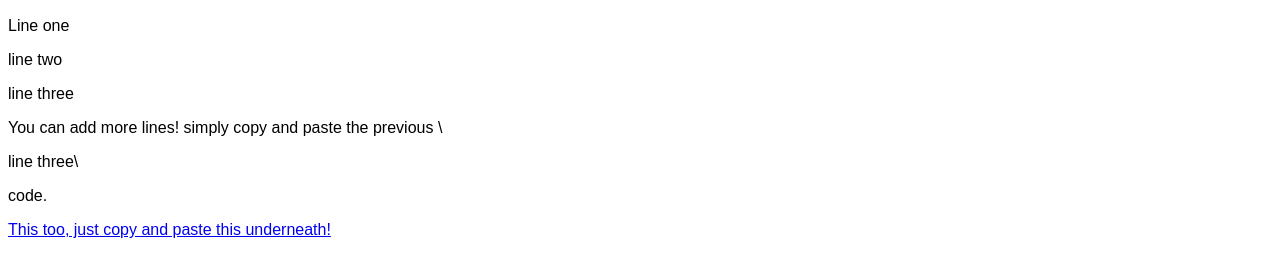
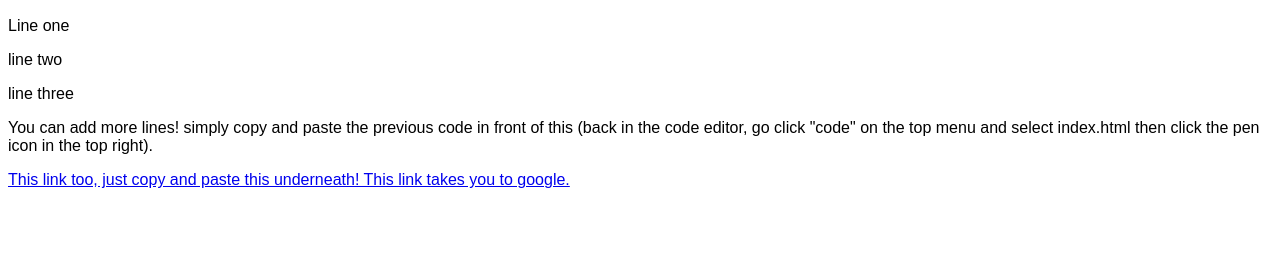
Before and after one commit to pig-game/website, a plain HTML site: page index.html in a window 1280 px wide. Shown: the part 45-322 px from the top of the page. Drawn offline with Linux system fonts and the light colour scheme.

Commit message:
Update index.html

```diff
--- a/index.html
+++ b/index.html
@@ -21,7 +21,7 @@
     <p>Line one</p>
     <p>line two</p>
     <p>line three</p>
-    <p>You can add more lines! simply copy and paste the previous \<p>line three\</p> code.</p>
-    <a href="https://www.google.co.uk">This too, just copy and paste this underneath!</a>
+    <p>You can add more lines! simply copy and paste the previous code in front of this (back in the code editor, go click "code" on the top menu and select index.html then click the pen icon in the top right).</p>
+    <a href="https://www.google.co.uk">This link too, just copy and paste this underneath! This link takes you to google.</a>
   </body>
 </html>
```
